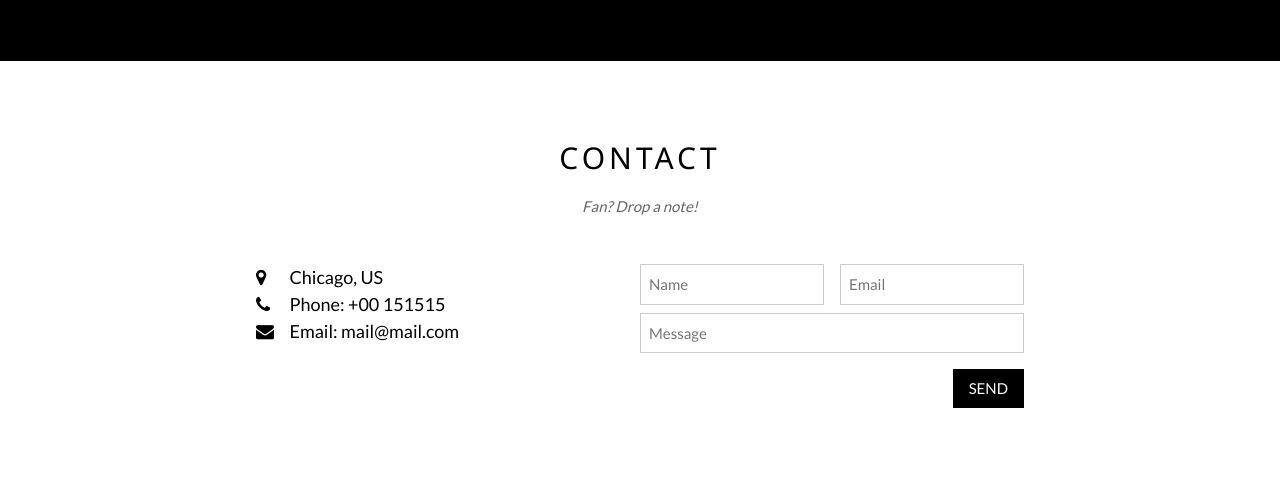
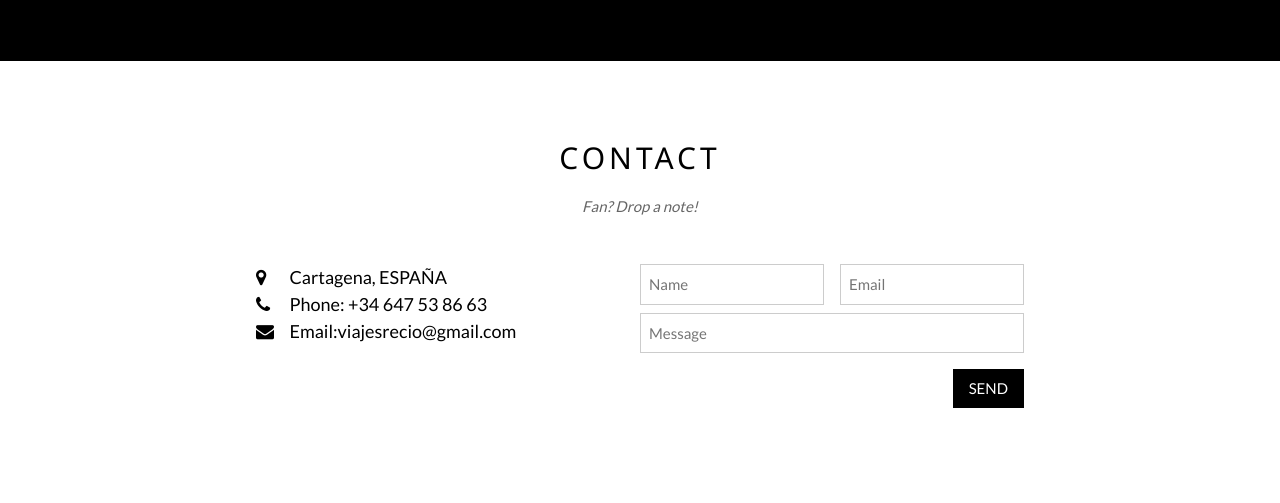
Before and after one commit to JoseMaristas/JoseMaristas, a plain HTML site: page ejerciciosconplantillas/ejercicio5.html in a window 1280 px wide. Shown: the part 1408-1911 px from the top of the page. Drawn offline with nearby package versions, Linux system fonts and the light colour scheme.

Commit message:
Update ejercicio5.html

```diff
--- a/ejerciciosconplantillas/ejercicio5.html
+++ b/ejerciciosconplantillas/ejercicio5.html
@@ -154,9 +154,9 @@ body {font-family: "Lato", sans-serif}
     <p class="w3-opacity w3-center"><i>Fan? Drop a note!</i></p>
     <div class="w3-row w3-padding-32">
       <div class="w3-col m6 w3-large w3-margin-bottom">
-        <i class="fa fa-map-marker" style="width:30px"></i> Chicago, US<br>
-        <i class="fa fa-phone" style="width:30px"></i> Phone: +00 151515<br>
-        <i class="fa fa-envelope" style="width:30px"> </i> Email: mail@mail.com<br>
+        <i class="fa fa-map-marker" style="width:30px"></i> Cartagena, ESPAÑA<br>
+        <i class="fa fa-phone" style="width:30px"></i> Phone: +34 647 53 86 63<br>
+        <i class="fa fa-envelope" style="width:30px"> </i> Email:viajesrecio@gmail.com<br>
       </div>
       <div class="w3-col m6">
         <form action="/action_page.php" target="_blank">
```
